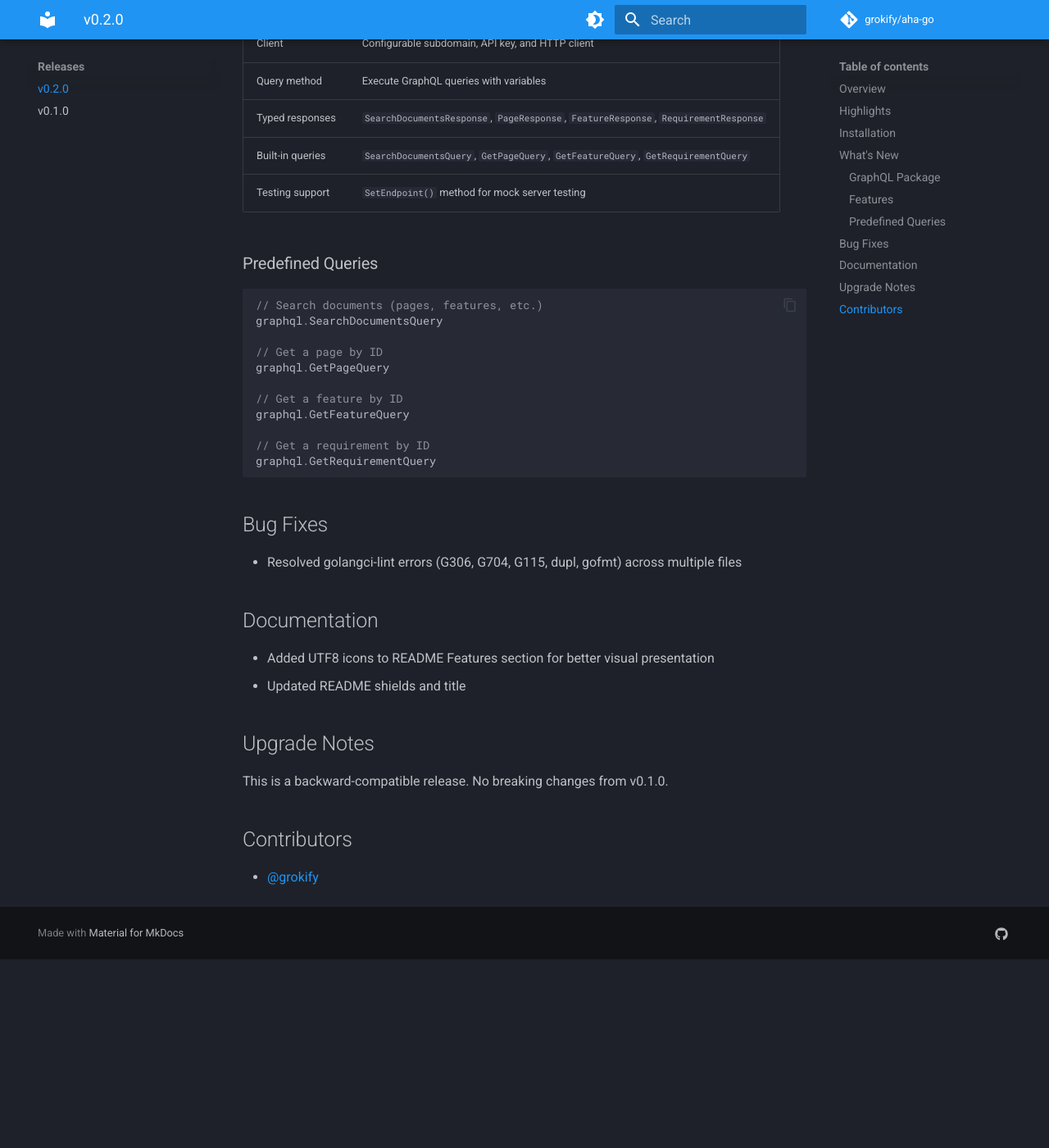
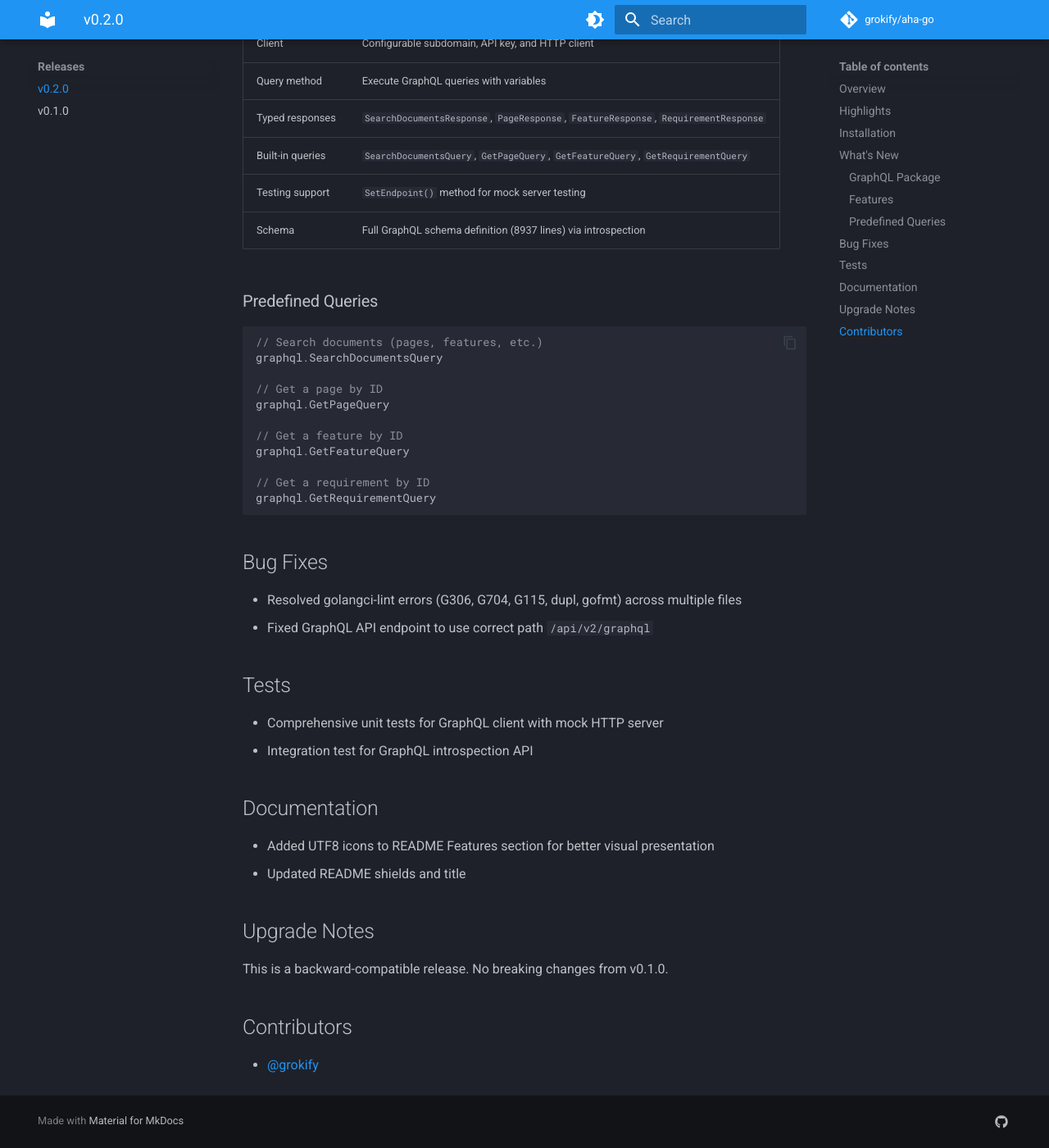
Before and after one commit to grokify/aha-go, an MkDocs documentation site: the page built from docs/releases/v0.2.0.md, in a window 1280 px wide and 1400 px high, scrolled down 1266 px. Shown: the whole window at 82% size. Built offline with MkDocs 1.6.1 and Material for MkDocs 9.7.7, drawn with Linux system fonts in a browser that asks for light colours; comment, search, counter and statistics services are not loaded; before the commit the page ends 2436 px from its top, so only the background shows below that.

Commit message:
docs: update v0.2.0 changelog with schema and introspection test
Co-Authored-By: Claude Opus 4.5 <noreply@anthropic.com>

```diff
--- a/docs/releases/v0.2.0.md
+++ b/docs/releases/v0.2.0.md
@@ -50,6 +50,7 @@ for _, node := range result.SearchDocuments.Nodes {
 | Typed responses | `SearchDocumentsResponse`, `PageResponse`, `FeatureResponse`, `RequirementResponse` |
 | Built-in queries | `SearchDocumentsQuery`, `GetPageQuery`, `GetFeatureQuery`, `GetRequirementQuery` |
 | Testing support | `SetEndpoint()` method for mock server testing |
+| Schema | Full GraphQL schema definition (8937 lines) via introspection |
 
 ### Predefined Queries
 
@@ -70,6 +71,12 @@ graphql.GetRequirementQuery
 ## Bug Fixes
 
 - Resolved golangci-lint errors (G306, G704, G115, dupl, gofmt) across multiple files
+- Fixed GraphQL API endpoint to use correct path `/api/v2/graphql`
+
+## Tests
+
+- Comprehensive unit tests for GraphQL client with mock HTTP server
+- Integration test for GraphQL introspection API
 
 ## Documentation
 
```
Also changed, not shown: CHANGELOG.json (+11 -6 lines), CHANGELOG.md (+6 -1 lines).
